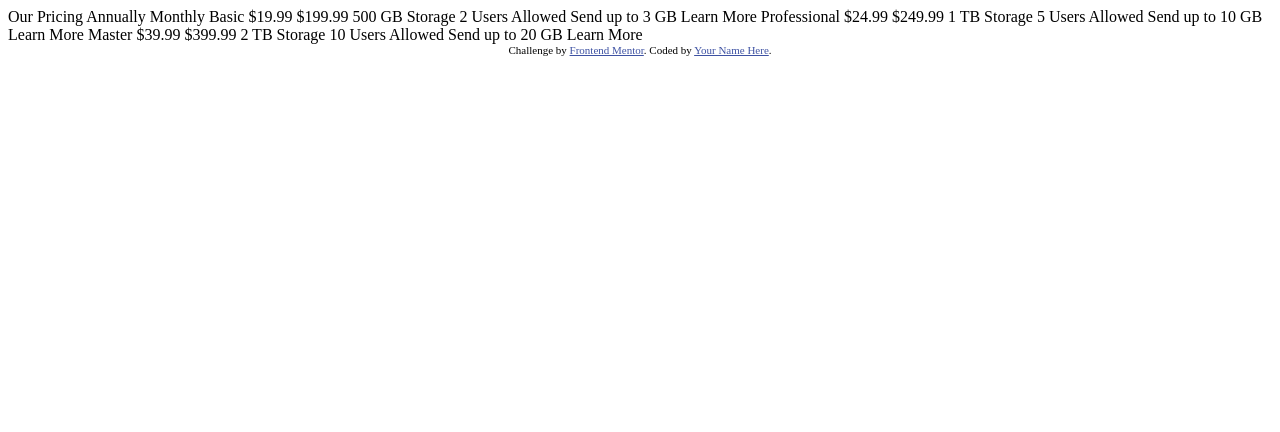
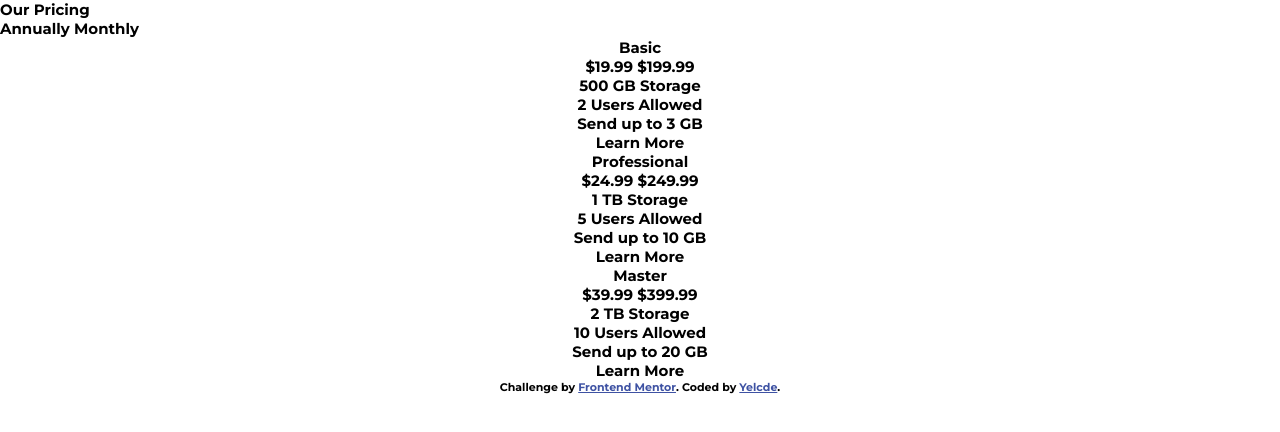
Before and after one commit to Yelcde/pricing-component-with-toggle-master, a plain HTML site: page index.html in a window 1280 px wide. Drawn offline with Linux system fonts and the light colour scheme.

Commit message:
inicio do desafio de preço do FrontEnd Mentor

```diff
--- a/index.html
+++ b/index.html
@@ -1,52 +1,69 @@
 <!DOCTYPE html>
-<html lang="en">
+<html lang="pt-br">
 <head>
   <meta charset="UTF-8">
   <meta name="viewport" content="width=device-width, initial-scale=1.0"> <!-- displays site properly based on user's device -->
 
   <link rel="icon" type="image/png" sizes="32x32" href="./images/favicon-32x32.png">
+  <link rel="stylesheet" href="style.css">
 
   <title>Frontend Mentor | [Challenge Name Here]</title>
 
   <!-- Feel free to remove these styles or customise in your own stylesheet 👍 -->
   <style>
     .attribution { font-size: 11px; text-align: center; }
-    .attribution a { color: hsl(228, 45%, 44%); }
+    .attribution a { color: hsl(228, 45%, 44%); font-size: 11px; }
   </style>
 </head>
 <body>
 
-  Our Pricing
+  <main>
+
+    <div class="container">
+
+      <div class="header">
+        <h1>Our Pricing</h1>
         Annually
         Monthly
+      </div>
 
-  Basic
+      <div class="basic">
+        <p>Basic</p>
         &dollar;19.99
         &dollar;199.99
-  500 GB Storage
-  2 Users Allowed
-  Send up to 3 GB
-  Learn More
+        <p>500 GB Storage</p>
+        <p>2 Users Allowed</p>
+        <p>Send up to 3 GB</p>
+        <p>Learn More</p>
+      </div>
 
-  Professional
+      <div class="professional">
+        <p>Professional</p>
         &dollar;24.99
         &dollar;249.99
-  1 TB Storage
-  5 Users Allowed
-  Send up to 10 GB
-  Learn More
+        <p>1 TB Storage</p>
+        <p>5 Users Allowed</p>
+        <p>Send up to 10 GB</p>
+        <p>Learn More</p>
+      </div>
 
-  Master
+      <div class="master">
+        <p>Master</p>
         &dollar;39.99
         &dollar;399.99
-  2 TB Storage
-  10 Users Allowed
-  Send up to 20 GB
-  Learn More
+        <p>2 TB Storage</p>
+        <p>10 Users Allowed</p>
+        <p>Send up to 20 GB</p>
+        <p>Learn More</p>
+      </div>
+
+    </div>
+
+  </main>
 
   <div class="attribution">
     Challenge by <a href="https://www.frontendmentor.io?ref=challenge" target="_blank">Frontend Mentor</a>.
-    Coded by <a href="#">Your Name Here</a>.
+    Coded by <a href="https://github.com/Yelcde" target="_blank">Yelcde</a>.
   </div>
 </body>
 </html>
--- /dev/null
+++ b/style.css
@@ -0,0 +1,46 @@
+                /* IMPORTAÇÕES */
+
+@import url('https://fonts.googleapis.com/css2?family=Montserrat:wght@700&display=swap');
+
+                /* VARIÁVEIS */
+
+:root{
+
+                /* CORES */
+    --cor1: hsl(240, 78%, 98%);
+    --cor2: hsl(234, 14%, 74%);
+    --cor3: hsl(233, 13%, 49%);
+    --cor4: hsl(232, 13%, 33%);
+
+                /* FONTES */
+
+    --font1: 'Montserrat', sans-serif;
+}
+
+                /* CONFIGURAÇÕES GERAIS */
+
+*{
+    margin: 0;
+    padding: 0;
+    font-family: var(--font1);
+    font-size: 15px;
+}
+
+header{
+    display: flex;
+    justify-content: center;
+    align-items: center;
+    position: relative;
+    top: 200px;
+}
+
+main > .container > .basic, .professional, .master{
+    display: flex;
+    justify-content: center;
+    align-items: center;
+    flex-direction: column;
+}
+
+.content{
+    display: block;
+}
```
Lines whose indentation alone changed are shown as unchanged.
